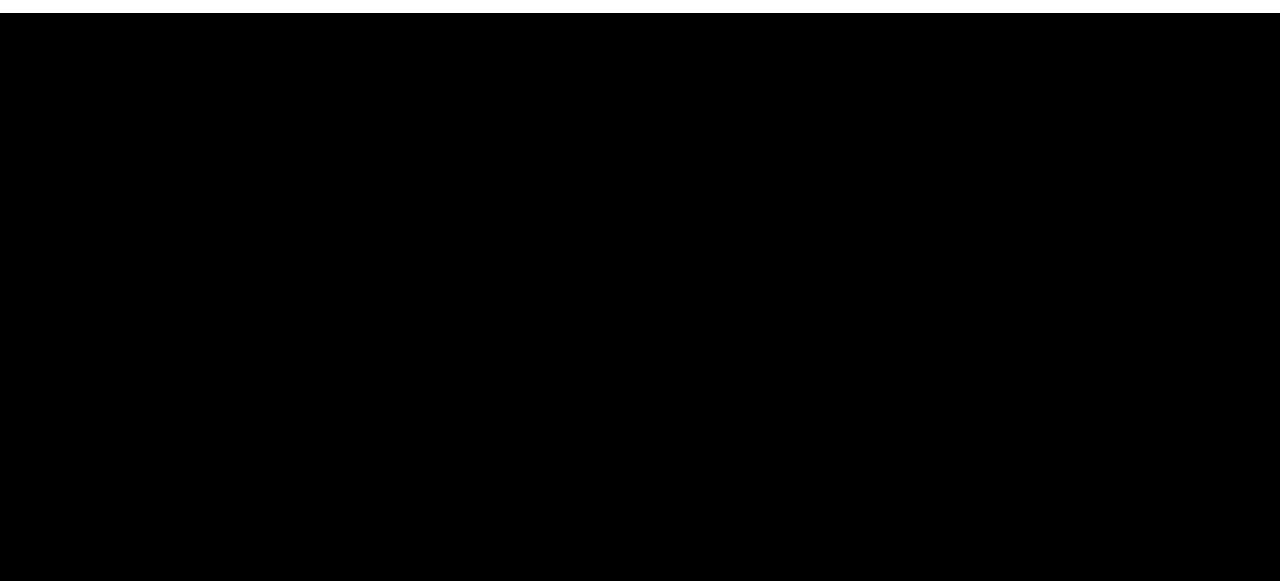
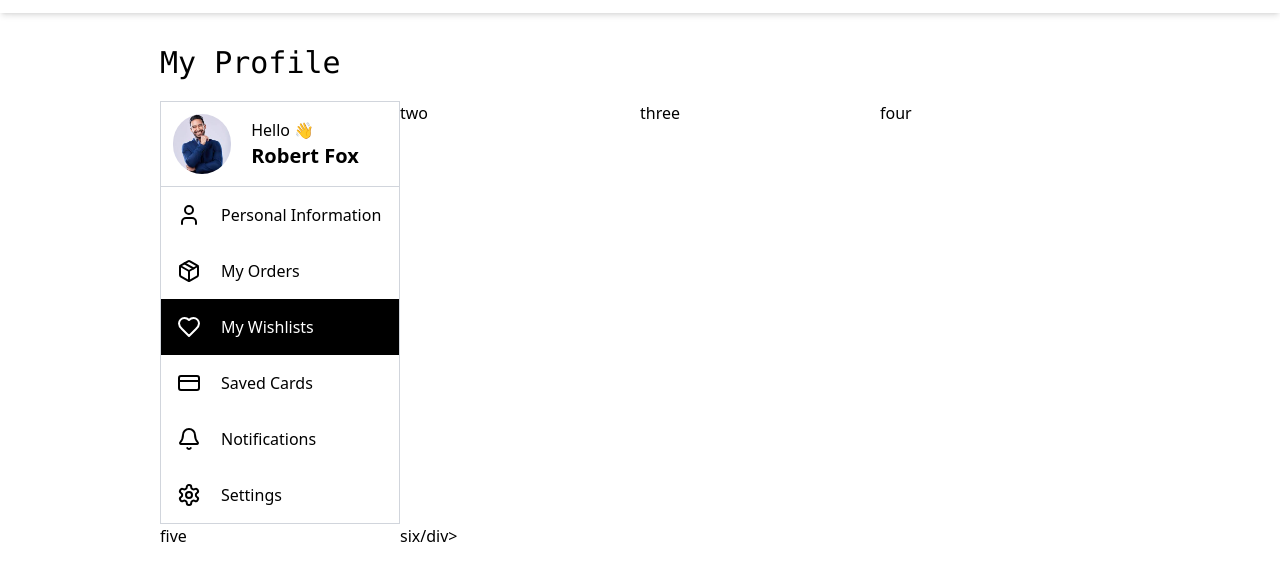
Before and after one commit to Minhajxdd/krist-index, a plain HTML site: page index.html in a window 1280 px wide. Shown: the part 55-636 px from the top of the page. Drawn offline with nearby package versions, Linux system fonts and the light colour scheme.

Commit message:
feat: my account section prototype done

```diff
--- a/index.html
+++ b/index.html
@@ -7,12 +7,12 @@
 
     <link rel="stylesheet" href="./style.css" />
   </head>
-  <body>
+  <body class="w-full">
 
     <!-- NavBar -->
     <nav class="bg-white flex w-full justify-between px-5 md:px-20 xl:px-40 py-4 shadow-md fixed top-0 left-0 right-0 z-50">
       <div>
-        <img class="h-[35px] w-[85px]" src="./assets/images/logo.svg" alt="" />
+        <img class="h-[35px] w-[85px] cursor-pointer" src="./assets/images/logo.svg" alt="" />
       </div>
 
       <div class="md:gap-8 hidden lg:flex">
@@ -66,7 +66,7 @@
               </a>
             </li>
             <li class="list-none text-lg">
-              <a class="flex items-center justify-center gap-1" href=""></a>
+              <a class=" flex items-center justify-center gap-1" href="">
                   <svg
                     xmlns="http://www.w3.org/2000/svg"
                     width="24"
@@ -83,6 +83,7 @@
                       d="M19 14c1.49-1.46 3-3.21 3-5.5A5.5 5.5 0 0 0 16.5 3c-1.76 0-3 .5-4.5 2-1.5-1.5-2.74-2-4.5-2A5.5 5.5 0 0 0 2 8.5c0 2.3 1.5 4.05 3 5.5l7 7Z"
                     />
                   </svg>
+              </a>
               </a>
             </li>
             <li class="list-none text-lg">
@@ -111,7 +112,81 @@
       </div>
     </nav>
 
-    <div style="width: 100%; height: 10000px; background-color: black;" class="z-19">fdsfdsff</div>
+
+    <!-- section one-->
+     <section class="w-full mt-25 px-40">
+
+        <div class="w-full">
+            <h1 class="text-3xl font-mono">My Profile</h1>
+        </div>
+
+        <div class="mt-5 grid lg:grid-cols-4">
+
+            <div class="border border-gray-300">
+
+                <div class="p-3 flex w-full gap-5 border-b border-gray-300">
+                    <img class="h-15 rounded-full" src="./assets/images/profile.jpeg" alt="profile image">
+                    <div class="flex align-center justify-center flex-col">
+                        <span>
+                            Hello 👋
+                        </span>
+                        <span class="font-bold text-xl">
+                            Robert Fox
+                        </span>
+                    </div>
+                </div>
+
+                <div class="p-4 flex w-full gap-5 bg-white hover:bg-gray-100 cursor-pointer">
+                  <svg xmlns="http://www.w3.org/2000/svg" width="24" height="24" viewBox="0 0 24 24" fill="none" stroke="currentColor" stroke-width="2" stroke-linecap="round" stroke-linejoin="round" class="lucide lucide-user-icon lucide-user"><path d="M19 21v-2a4 4 0 0 0-4-4H9a4 4 0 0 0-4 4v2"/><circle cx="12" cy="7" r="4"/></svg>
+                  Personal Information
+                </div>
+
+                <div class="p-4 flex w-full gap-5 bg-white hover:bg-gray-100 cursor-pointer">
+                  <svg xmlns="http://www.w3.org/2000/svg" width="24" height="24" viewBox="0 0 24 24" fill="none" stroke="currentColor" stroke-width="2" stroke-linecap="round" stroke-linejoin="round" class="lucide lucide-package-icon lucide-package"><path d="M11 21.73a2 2 0 0 0 2 0l7-4A2 2 0 0 0 21 16V8a2 2 0 0 0-1-1.73l-7-4a2 2 0 0 0-2 0l-7 4A2 2 0 0 0 3 8v8a2 2 0 0 0 1 1.73z"/><path d="M12 22V12"/><polyline points="3.29 7 12 12 20.71 7"/><path d="m7.5 4.27 9 5.15"/></svg>
+                  My Orders
+                </div>
+
+                <div class="bg-black p-4 flex w-full gap-5 text-white ">
+                  <svg xmlns="http://www.w3.org/2000/svg" width="24" height="24" viewBox="0 0 24 24" fill="none" stroke="currentColor" stroke-width="2" stroke-linecap="round" stroke-linejoin="round" class="lucide lucide-heart-icon lucide-heart"><path d="M19 14c1.49-1.46 3-3.21 3-5.5A5.5 5.5 0 0 0 16.5 3c-1.76 0-3 .5-4.5 2-1.5-1.5-2.74-2-4.5-2A5.5 5.5 0 0 0 2 8.5c0 2.3 1.5 4.05 3 5.5l7 7Z"/></svg>
+                  My Wishlists
+                </div>
+
+                <div class="p-4 flex w-full gap-5 bg-white hover:bg-gray-100 cursor-pointer">
+                  <svg xmlns="http://www.w3.org/2000/svg" width="24" height="24" viewBox="0 0 24 24" fill="none" stroke="currentColor" stroke-width="2" stroke-linecap="round" stroke-linejoin="round" class="lucide lucide-credit-card-icon lucide-credit-card"><rect width="20" height="14" x="2" y="5" rx="2"/><line x1="2" x2="22" y1="10" y2="10"/></svg>
+                  Saved Cards
+                </div>
+
+                <div class="p-4 flex w-full gap-5 bg-white hover:bg-gray-100 cursor-pointer">
+                  <svg xmlns="http://www.w3.org/2000/svg" width="24" height="24" viewBox="0 0 24 24" fill="none" stroke="currentColor" stroke-width="2" stroke-linecap="round" stroke-linejoin="round" class="lucide lucide-bell-icon lucide-bell"><path d="M10.268 21a2 2 0 0 0 3.464 0"/><path d="M3.262 15.326A1 1 0 0 0 4 17h16a1 1 0 0 0 .74-1.673C19.41 13.956 18 12.499 18 8A6 6 0 0 0 6 8c0 4.499-1.411 5.956-2.738 7.326"/></svg>
+                  Notifications
+                </div>
+
+                <div class="p-4 flex w-full gap-5 bg-white hover:bg-gray-100 cursor-pointer">
+                  <svg xmlns="http://www.w3.org/2000/svg" width="24" height="24" viewBox="0 0 24 24" fill="none" stroke="currentColor" stroke-width="2" stroke-linecap="round" stroke-linejoin="round" class="lucide lucide-settings-icon lucide-settings"><path d="M12.22 2h-.44a2 2 0 0 0-2 2v.18a2 2 0 0 1-1 1.73l-.43.25a2 2 0 0 1-2 0l-.15-.08a2 2 0 0 0-2.73.73l-.22.38a2 2 0 0 0 .73 2.73l.15.1a2 2 0 0 1 1 1.72v.51a2 2 0 0 1-1 1.74l-.15.09a2 2 0 0 0-.73 2.73l.22.38a2 2 0 0 0 2.73.73l.15-.08a2 2 0 0 1 2 0l.43.25a2 2 0 0 1 1 1.73V20a2 2 0 0 0 2 2h.44a2 2 0 0 0 2-2v-.18a2 2 0 0 1 1-1.73l.43-.25a2 2 0 0 1 2 0l.15.08a2 2 0 0 0 2.73-.73l.22-.39a2 2 0 0 0-.73-2.73l-.15-.08a2 2 0 0 1-1-1.74v-.5a2 2 0 0 1 1-1.74l.15-.09a2 2 0 0 0 .73-2.73l-.22-.38a2 2 0 0 0-2.73-.73l-.15.08a2 2 0 0 1-2 0l-.43-.25a2 2 0 0 1-1-1.73V4a2 2 0 0 0-2-2z"/><circle cx="12" cy="12" r="3"/></svg>
+                  Settings
+                </div>
+
+            </div>
+
+
+            <div>two</div>
+            <div>three</div>
+            <div>four</div>
+            <div>five</div>
+            <div>six/div>
+
+
+        </div>
+
+     </section>
+
+
+
+
+
+
+
+    <!-- <div style="width: 100%; height: 10000px; background-color: black;" class="z-19">fdsfdsff</div> -->
 
     <script src="https://cdn.jsdelivr.net/npm/@tailwindcss/browser@4"></script>
   </body>
```
Also changed, not shown: assets/images/profile.jpeg (added). Lines whose indentation alone changed are shown as unchanged.
